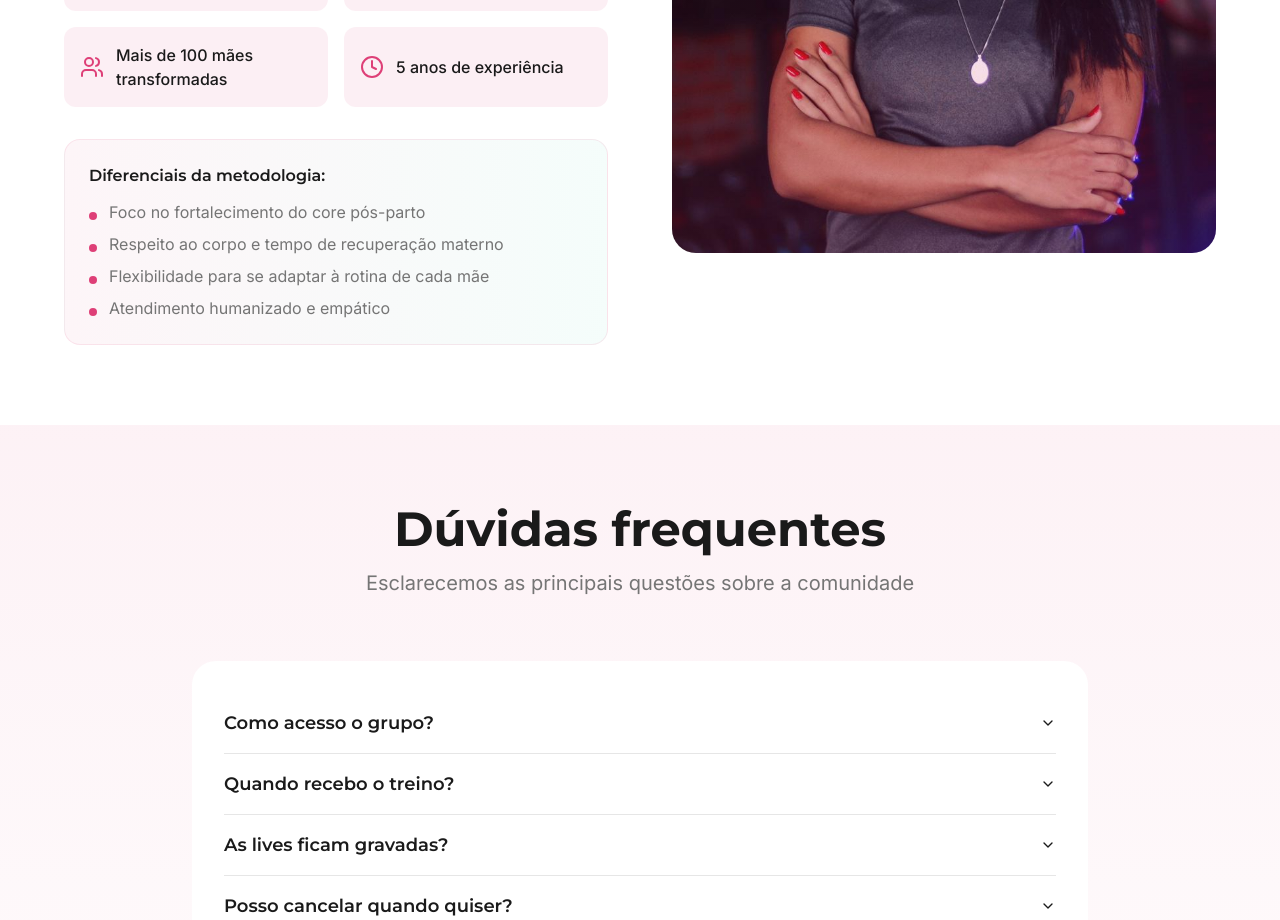
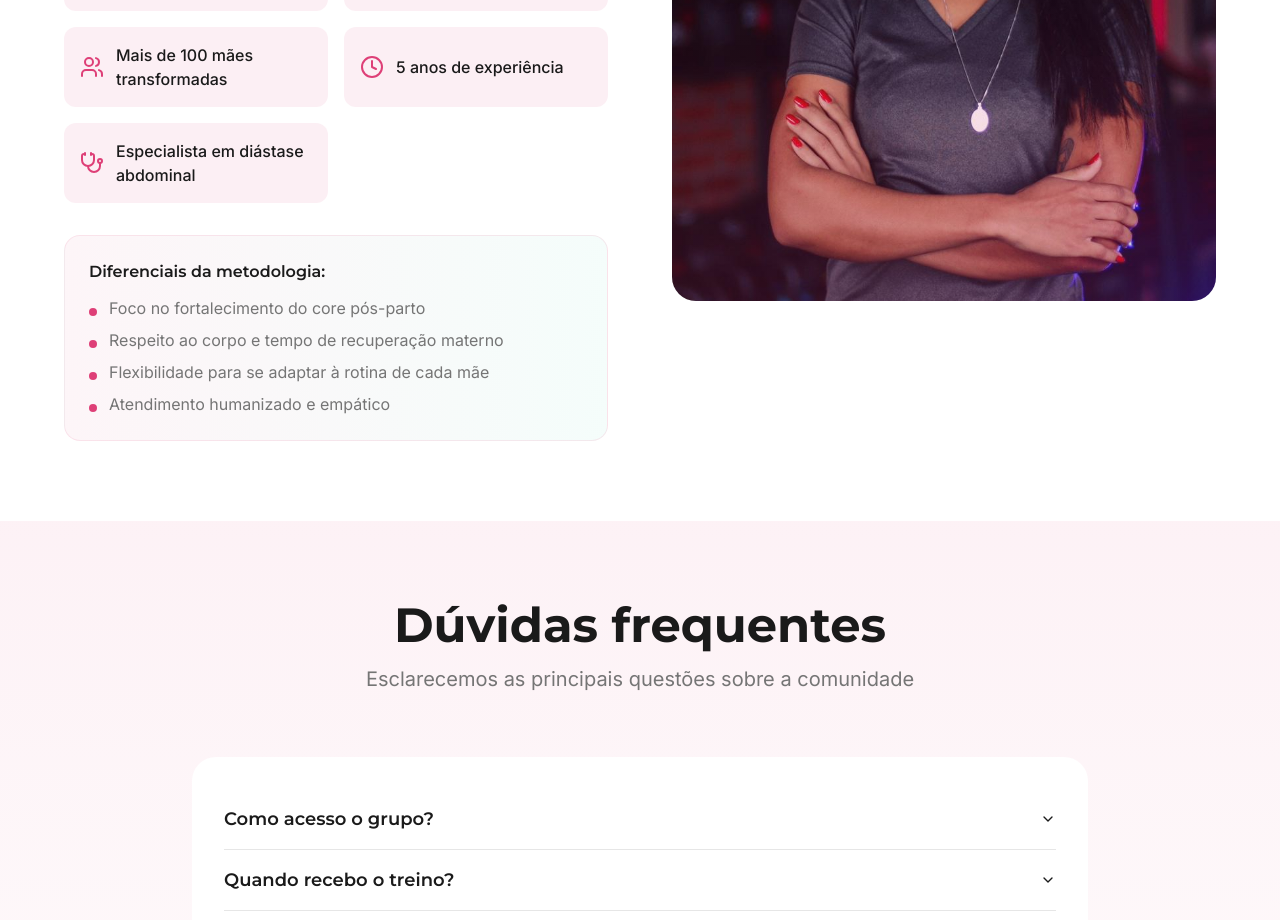
Before and after one commit to nowpublicidade/comunidade-mae-fit, a React (Vite) app: page / in a window 1280 px wide. Shown: the part 5480-6400 px from the top of the page. Built offline with nearby package versions, Linux system fonts and the light colour scheme.

Commit message:
Add "Especialista em diástase abdominal"
Add a new box to the "Sobre a Geiciane" section with the topic "Especialista em diástase abdominal".

```diff
--- a/src/components/About.tsx
+++ b/src/components/About.tsx
@@ -1,4 +1,4 @@
-import { Award, Heart, Users, Clock } from 'lucide-react';
+import { Award, Heart, Users, Clock, Stethoscope } from 'lucide-react';
 const aboutImage = '/lovable-uploads/877fbe4c-6f3b-4708-a492-cbc6d2bfcd50.png';
 
 const About = () => {
@@ -18,6 +18,10 @@ const About = () => {
     {
       icon: <Clock className="w-6 h-6 text-primary" />,
       text: "5 anos de experiência"
+    },
+    {
+      icon: <Stethoscope className="w-6 h-6 text-primary" />,
+      text: "Especialista em diástase abdominal"
     }
   ];
 
```
